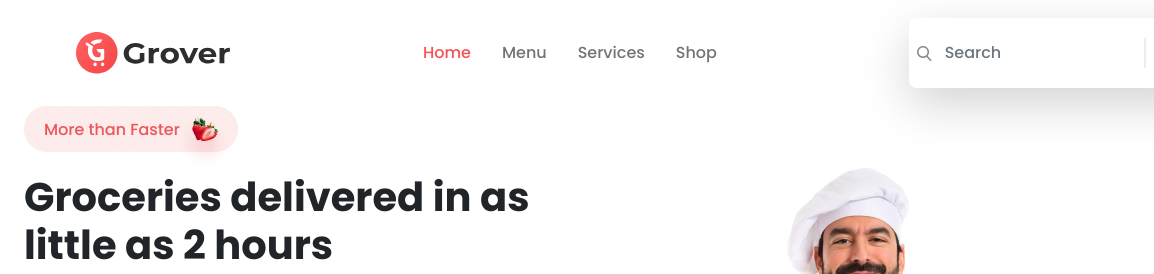
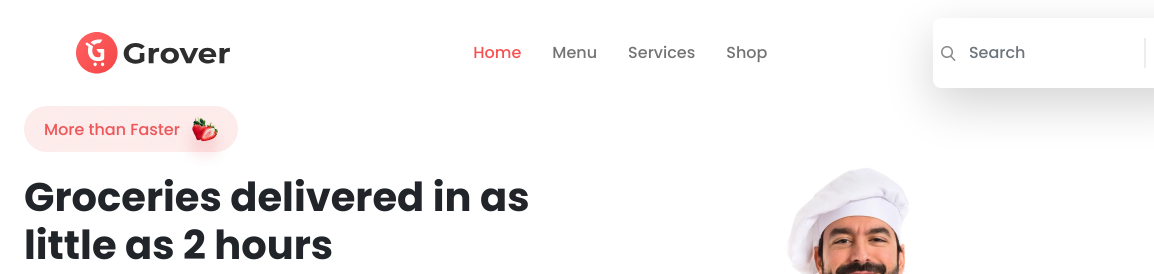
Before and after one commit to cubby02/Groover, a plain HTML site: page index.html in a window 1280 px wide. Shown: the top 274 px of the page, 0-1154 px from the left. Drawn offline with nearby package versions, Linux system fonts and the light colour scheme.

Commit message:
Nav Center

```diff
--- a/index.css
+++ b/index.css
@@ -53,3 +53,24 @@ nav div {
 .cartBtn {
     width: 50px;
 }
+
+/* Extra small devices (phones, less than 768px) */
+
+/* Small devices (tablets, 768px and up) */
+@media (min-width: 768px) {
+
+}
+
+/* Medium devices (desktops, 992px and up) */
+@media (min-width: 992px) {
+    .listMargin {
+        margin-left: 3%;
+    }
+}
+
+/* Large devices (large desktops, 1200px and up) */
+@media (min-width: 1200px) {
+    .listMargin {
+        margin-left: 8%;
+    }
+}
--- a/index.html
+++ b/index.html
@@ -30,7 +30,7 @@
                             <span class="navbar-toggler-icon"></span>
                         </button>
                         <div class="collapse navbar-collapse" id="navbarSupportedContent">
-                            <div class="container-fluid">
+                            <div class="container-fluid listMargin">
                                 <ul class="navbar-nav mb-lg-0 d-flex justify-content-center align-items-center h-100">
                                     <li class="nav-item">
                                         <a class="nav-link activeLink" aria-current="page" href="#">Home</a>
```
